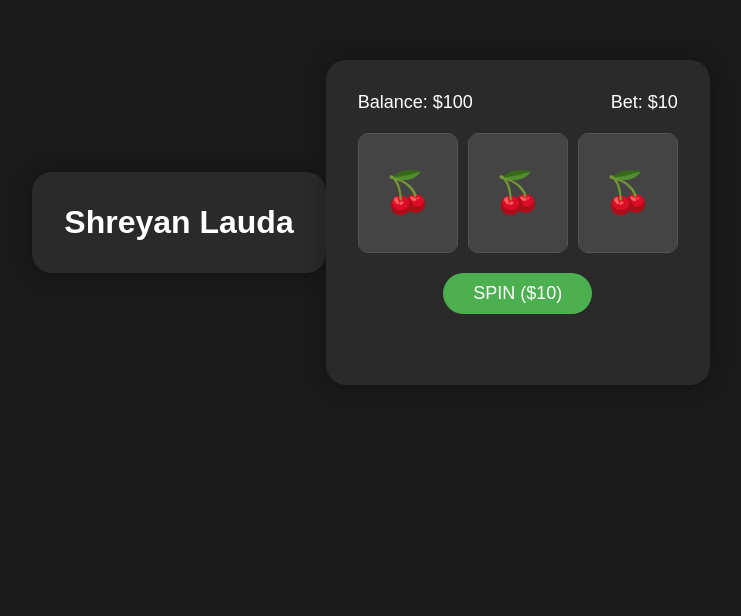
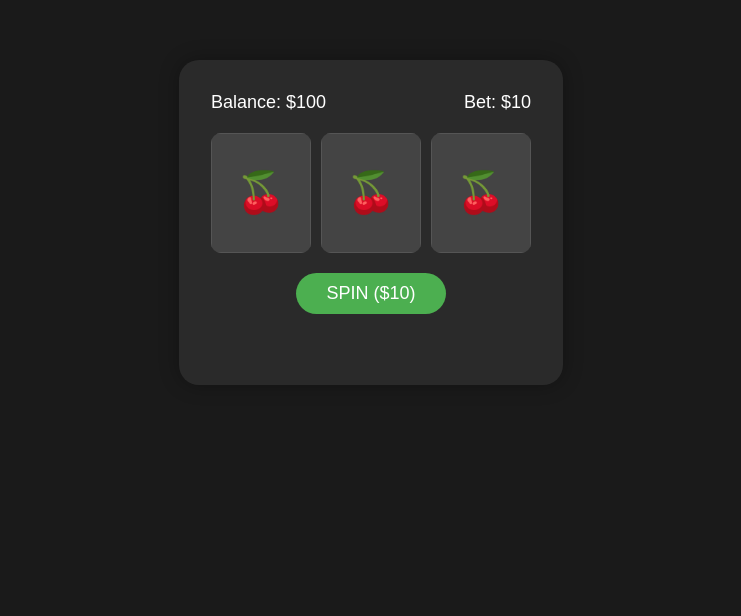
Before and after one commit to PranabZz/juwa, a plain HTML site: page index.html in a window 1280 px wide. Shown: the part 178-794 px from the top of the page, without its empty margins (269-1010 px from the left). Drawn offline with Linux system fonts and the light colour scheme.

Commit message:
init commit

```diff
--- a/index.html
+++ b/index.html
@@ -3,7 +3,7 @@
 <head>
     <meta charset="UTF-8">
     <meta name="viewport" content="width=device-width, initial-scale=1.0">
-    <title>Modern Slot Machine</title>
+    <title>Slut Game Muji Jot ko </title>
     <style>
         * {
             margin: 0;
@@ -110,9 +110,7 @@
     </style>
 </head>
 <body>
-    <div class="container">
-      <h1>Shreyan Lauda</h1>
-    </div>
+
     <div class="container">
         <div class="stats">
             <div>Balance: $<span id="balance">100</span></div>
```
